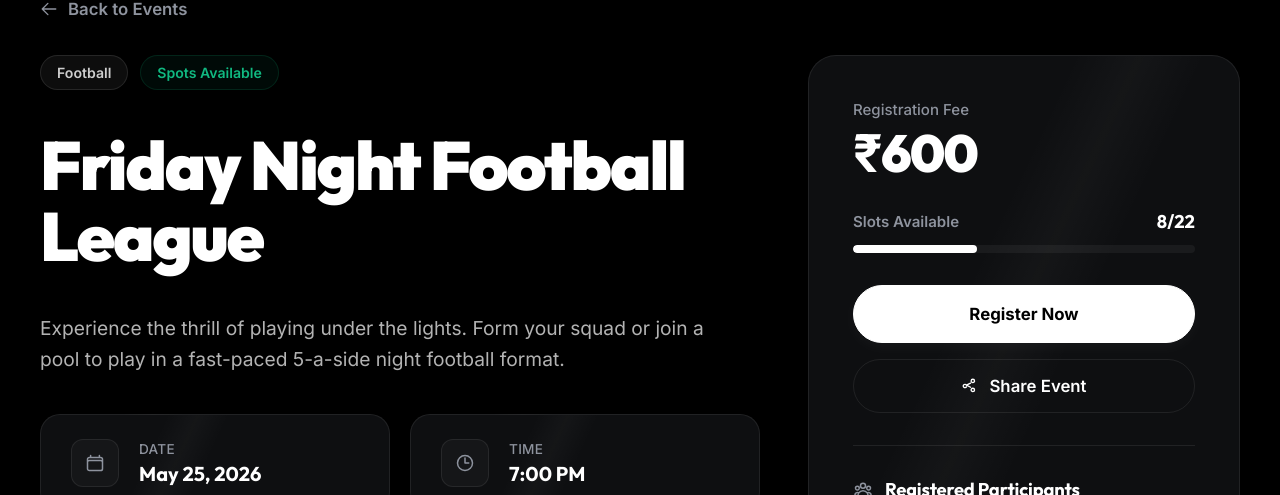
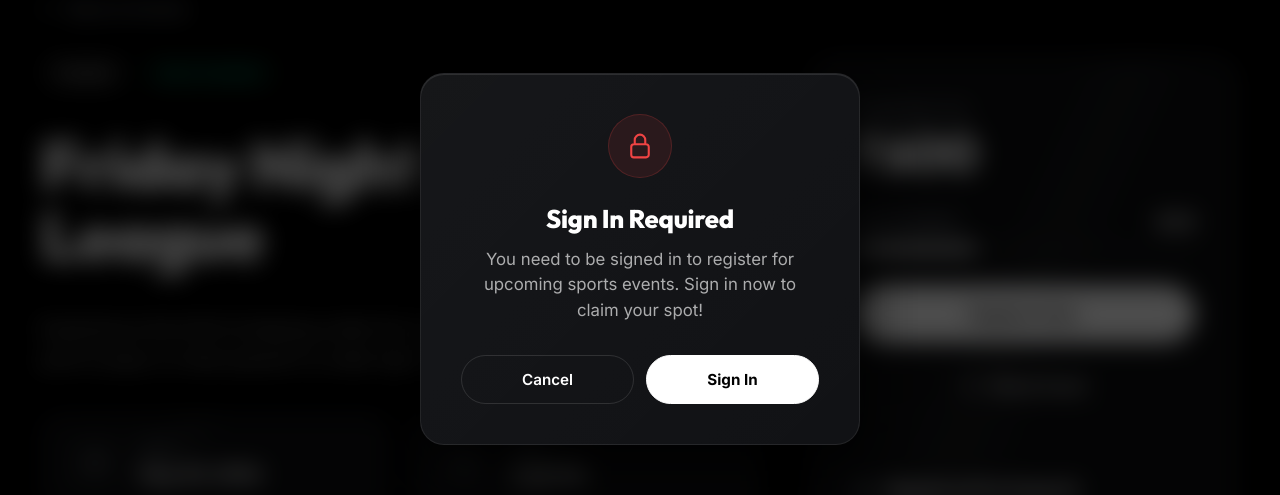
Before and after one commit to Midhunnairts/StrydclubFrontend, an Angular app: page /events/friday-night-football-league in a window 1280 px wide. Both pictures are taken after a click on the button "Register Now". Shown: the part 141-636 px from the top of the page. Built offline with nearby package versions, Linux system fonts and the light colour scheme; no server answers.

Commit message:
login modal popup

```diff
--- a/src/app/pages/individual-event/individual-event.html
+++ b/src/app/pages/individual-event/individual-event.html
@@ -186,15 +186,42 @@
 
     </div>
   </section>
-} @else {
-  <!-- Translucent Glassmorphic Loading State -->
-  <section class="dashboard-page-section" style="display: flex; align-items: center; justify-content: center;">
-    <div style="font-family: var(--font-family-title); font-size: 1.5rem; font-weight: 700; color: var(--text-muted); display: flex; flex-direction: column; align-items: center; gap: 16px;">
-      <svg class="animate-spin" style="width: 48px; height: 48px; color: var(--text-white);" fill="none" viewBox="0 0 24 24">
-        <circle style="opacity: 0.25;" cx="12" cy="12" r="10" stroke="currentColor" stroke-width="4"></circle>
-        <path style="opacity: 0.75;" fill="currentColor" d="M4 12a8 8 0 018-8V0C5.373 0 0 5.373 0 12h4zm2 5.291A7.962 7.962 0 014 12H0c0 3.042 1.135 5.824 3 7.938l3-2.647z"></path>
-      </svg>
-      <span>Loading Event Details...</span>
+}
+
+<!-- Custom Premium Modal Overlay -->
+<div class="custom-modal-overlay" [class.show]="modalState().show" (click)="closeModal()">
+  <div class="custom-modal-card" (click)="$event.stopPropagation()">
+
+    <!-- Modal Dynamic Icon -->
+    <div class="modal-icon-wrapper" [class.type-auth]="modalState().type === 'auth'" [class.type-success]="modalState().type === 'success'">
+      @if (modalState().type === 'auth') {
+        <!-- Key/Lock Icon -->
+        <svg xmlns="http://www.w3.org/2000/svg" fill="none" viewBox="0 0 24 24" stroke-width="1.8" stroke="currentColor" class="modal-icon">
+          <path stroke-linecap="round" stroke-linejoin="round" d="M16.5 10.5V6.75a4.5 4.5 0 1 0-9 0v3.75m-.75 11.25h10.5a2.25 2.25 0 0 0 2.25-2.25v-6.75a2.25 2.25 0 0 0-2.25-2.25H6.75a2.25 2.25 0 0 0-2.25 2.25v6.75a2.25 2.25 0 0 0 2.25 2.25Z" />
+        </svg>
+      } @else {
+        <!-- Sparkles check Icon -->
+        <svg xmlns="http://www.w3.org/2000/svg" fill="none" viewBox="0 0 24 24" stroke-width="1.8" stroke="currentColor" class="modal-icon">
+          <path stroke-linecap="round" stroke-linejoin="round" d="M9 12.75 11.25 15 15 9.75M21 12c0 1.268-.63 2.39-1.593 3.068a3.745 3.745 0 0 1-1.043 3.296 3.745 3.745 0 0 1-3.296 1.043A3.745 3.745 0 0 1 12 21c-1.268 0-2.39-.63-3.068-1.593a3.746 3.746 0 0 1-3.296-1.043 3.745 3.745 0 0 1-1.043-3.296A3.745 3.745 0 0 1 3 12c0-1.268.63-2.39 1.593-3.068a3.745 3.745 0 0 1 1.043-3.296 3.746 3.746 0 0 1 3.296-1.043A3.746 3.746 0 0 1 12 3c1.268 0 2.39.63 3.068 1.593a3.746 3.746 0 0 1 3.296 1.043 3.746 3.746 0 0 1 1.043 3.296A3.745 3.745 0 0 1 21 12Z" />
+        </svg>
+      }
     </div>
-  </section>
-}
+
+    <!-- Modal Title -->
+    <h2 class="modal-title">{{ modalState().title }}</h2>
+
+    <!-- Modal Message Description -->
+    <p class="modal-message">{{ modalState().message }}</p>
+
+    <!-- Modal Action Buttons -->
+    <div class="modal-actions">
+      @if (modalState().type === 'auth') {
+        <button class="btn-modal-secondary" (click)="closeModal()">Cancel</button>
+        <button class="btn-modal-primary" (click)="confirmModalAction()">Sign In</button>
+      } @else {
+        <button class="btn-modal-primary" (click)="confirmModalAction()" style="flex: 1;">Explore Dashboard</button>
+      }
+    </div>
+
+  </div>
+</div>
--- a/src/app/pages/individual-event/individual-event.scss
+++ b/src/app/pages/individual-event/individual-event.scss
@@ -628,3 +628,135 @@
     font-size: 0.95rem;
   }
 }
+
+/* Custom Premium Modal Dialog Popup */
+.custom-modal-overlay {
+  position: fixed;
+  top: 0;
+  left: 0;
+  width: 100%;
+  height: 100%;
+  background-color: rgba(0, 0, 0, 0.7);
+  backdrop-filter: blur(12px);
+  -webkit-backdrop-filter: blur(12px);
+  z-index: 1000;
+  display: flex;
+  align-items: center;
+  justify-content: center;
+  opacity: 0;
+  visibility: hidden;
+  transition: opacity 0.3s ease, visibility 0.3s ease;
+
+  &.show {
+    opacity: 1;
+    visibility: visible;
+  }
+}
+
+.custom-modal-card {
+  width: 90%;
+  max-width: 440px;
+  padding: 40px;
+  background: linear-gradient(135deg, rgba(255, 255, 255, 0.03) 0%, rgba(255, 255, 255, 0.01) 100%), #0e0f12;
+  border: 1px solid rgba(255, 255, 255, 0.08);
+  border-radius: 24px;
+  box-shadow: 0 20px 60px rgba(0, 0, 0, 0.8), inset 0 1px 0 rgba(255, 255, 255, 0.1);
+  display: flex;
+  flex-direction: column;
+  align-items: center;
+  text-align: center;
+  transform: scale(0.9);
+  transition: transform 0.3s cubic-bezier(0.34, 1.56, 0.64, 1);
+
+  .custom-modal-overlay.show & {
+    transform: scale(1);
+  }
+
+  .modal-icon-wrapper {
+    display: flex;
+    align-items: center;
+    justify-content: center;
+    width: 64px;
+    height: 64px;
+    border-radius: 50%;
+    margin-bottom: 24px;
+
+    &.type-auth {
+      background-color: rgba(239, 68, 68, 0.1);
+      border: 1px solid rgba(239, 68, 68, 0.2);
+      color: #ef4444;
+    }
+
+    &.type-success {
+      background-color: rgba(16, 185, 129, 0.1);
+      border: 1px solid rgba(16, 185, 129, 0.2);
+      color: #10b981;
+    }
+
+    .modal-icon {
+      width: 28px;
+      height: 28px;
+    }
+  }
+
+  .modal-title {
+    font-family: var(--font-family-title);
+    font-size: 1.6rem;
+    font-weight: 800;
+    color: var(--text-white);
+    margin: 0 0 12px 0;
+    letter-spacing: -0.01em;
+  }
+
+  .modal-message {
+    font-family: var(--font-family-body);
+    font-size: 1.05rem;
+    line-height: 1.5;
+    color: rgba(255, 255, 255, 0.65);
+    margin: 0 0 32px 0;
+  }
+
+  .modal-actions {
+    display: flex;
+    gap: 12px;
+    width: 100%;
+  }
+
+  .btn-modal-primary {
+    flex: 1;
+    padding: 14px 24px;
+    border-radius: 50px;
+    background-color: var(--text-white);
+    border: 1px solid var(--text-white);
+    font-family: var(--font-family-body);
+    font-size: 0.95rem;
+    font-weight: 700;
+    color: var(--bg-dark-pure);
+    cursor: pointer;
+    transition: var(--transition-smooth);
+
+    &:hover {
+      transform: translateY(-1.5px);
+      box-shadow: 0 4px 15px rgba(255, 255, 255, 0.2);
+    }
+  }
+
+  .btn-modal-secondary {
+    flex: 1;
+    padding: 14px 24px;
+    border-radius: 50px;
+    background-color: transparent;
+    border: 1px solid rgba(255, 255, 255, 0.12);
+    font-family: var(--font-family-body);
+    font-size: 0.95rem;
+    font-weight: 600;
+    color: var(--text-white);
+    cursor: pointer;
+    transition: var(--transition-smooth);
+
+    &:hover {
+      background-color: rgba(255, 255, 255, 0.03);
+      border-color: rgba(255, 255, 255, 0.25);
+    }
+  }
+}
--- a/src/app/pages/individual-event/individual-event.ts
+++ b/src/app/pages/individual-event/individual-event.ts
@@ -1,6 +1,6 @@
 import { Component, signal, OnInit, inject } from '@angular/core';
 import { CommonModule } from '@angular/common';
-import { RouterLink, ActivatedRoute } from '@angular/router';
+import { RouterLink, ActivatedRoute, Router } from '@angular/router';
 import { ApiService } from '../../services/api.service';
 
 interface RuleItem {
@@ -45,6 +45,7 @@ interface EventDetails {
 })
 export class IndividualEventComponent implements OnInit {
   private route = inject(ActivatedRoute);
+  private router = inject(Router);
   private apiService = inject(ApiService);
 
   // Full fallback dataset in case backend is offline
@@ -342,20 +343,56 @@ export class IndividualEventComponent implements OnInit {
     }
   }
 
+  modalState = signal<{
+    show: boolean;
+    title: string;
+    message: string;
+    type: 'auth' | 'success';
+  }>({
+    show: false,
+    title: '',
+    message: '',
+    type: 'auth'
+  });
+
+  closeModal() {
+    this.modalState.update(state => ({ ...state, show: false }));
+  }
+
+  confirmModalAction() {
+    const type = this.modalState().type;
+    this.closeModal();
+    if (type === 'auth') {
+      this.router.navigate(['/login']);
+    } else if (type === 'success') {
+      this.router.navigate(['/dashboard']);
+    }
+  }
+
   onRegister() {
     const details = this.eventDetails();
     if (!details) return;
 
     const token = localStorage.getItem('token');
     if (!token) {
-      alert('Please log in to register for upcoming sports events!');
+      this.modalState.set({
+        show: true,
+        title: 'Sign In Required',
+        message: 'You need to be signed in to register for upcoming sports events. Sign in now to claim your spot!',
+        type: 'auth'
+      });
       return;
     }
 
     this.apiService.registerForEvent(details.id, token).subscribe({
       next: (res) => {
         if (res.success) {
-          alert('Registration successful! Check your My Dashboard page!');
+          this.modalState.set({
+            show: true,
+            title: 'Registration Successful!',
+            message: 'You have successfully secured your spot for this event. View and track your schedule on your dashboard.',
+            type: 'success'
+          });
           // Reload to show new slotsFilled count & updated participants roster!
           this.loadEventDetails();
         }
```
